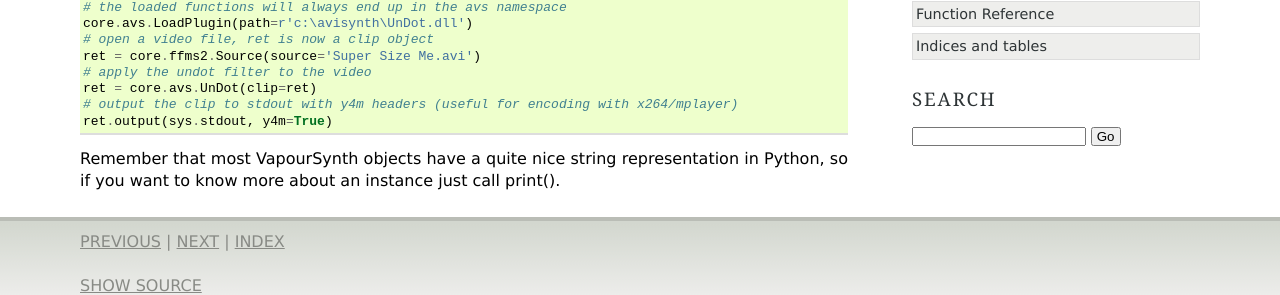
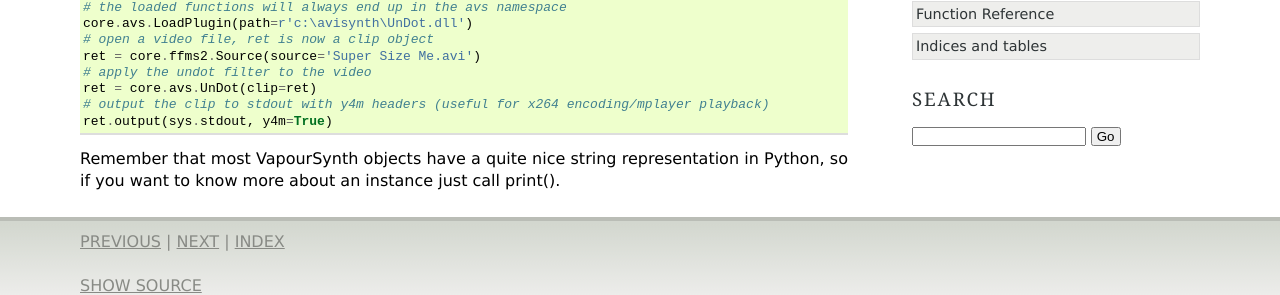
Before and after one commit to vapoursynth/vapoursynth, a Sphinx documentation site: the page built from doc/gettingstarted.rst, in a window 1280 px wide. Shown: the part 467-762 px from the top of the page. Built offline with Sphinx 7.4.7, drawn with Linux system fonts in a browser that asks for light colours; formulas are drawn with MathJax 3.

Commit message:
Apply documentation patch from issue #7
git-svn-id: http://vapoursynth.googlecode.com/svn/trunk@336 f9120d27-2007-6f97-8312-0f4ebfa7710f

```diff
--- a/doc/gettingstarted.rst
+++ b/doc/gettingstarted.rst
@@ -24,7 +24,7 @@ Here's a sample script to be inspired by::
    ret = core.ffms2.Source(source='Super Size Me.avi')
    # apply the undot filter to the video
    ret = core.avs.UnDot(clip=ret)
-   # output the clip to stdout with y4m headers (useful for encoding with x264/mplayer)
+   # output the clip to stdout with y4m headers (useful for x264 encoding/mplayer playback)
    ret.output(sys.stdout, y4m=True)
 
 Remember that most VapourSynth objects have a quite nice string representation in Python, so if you want to know more about an instance just call print().
```
